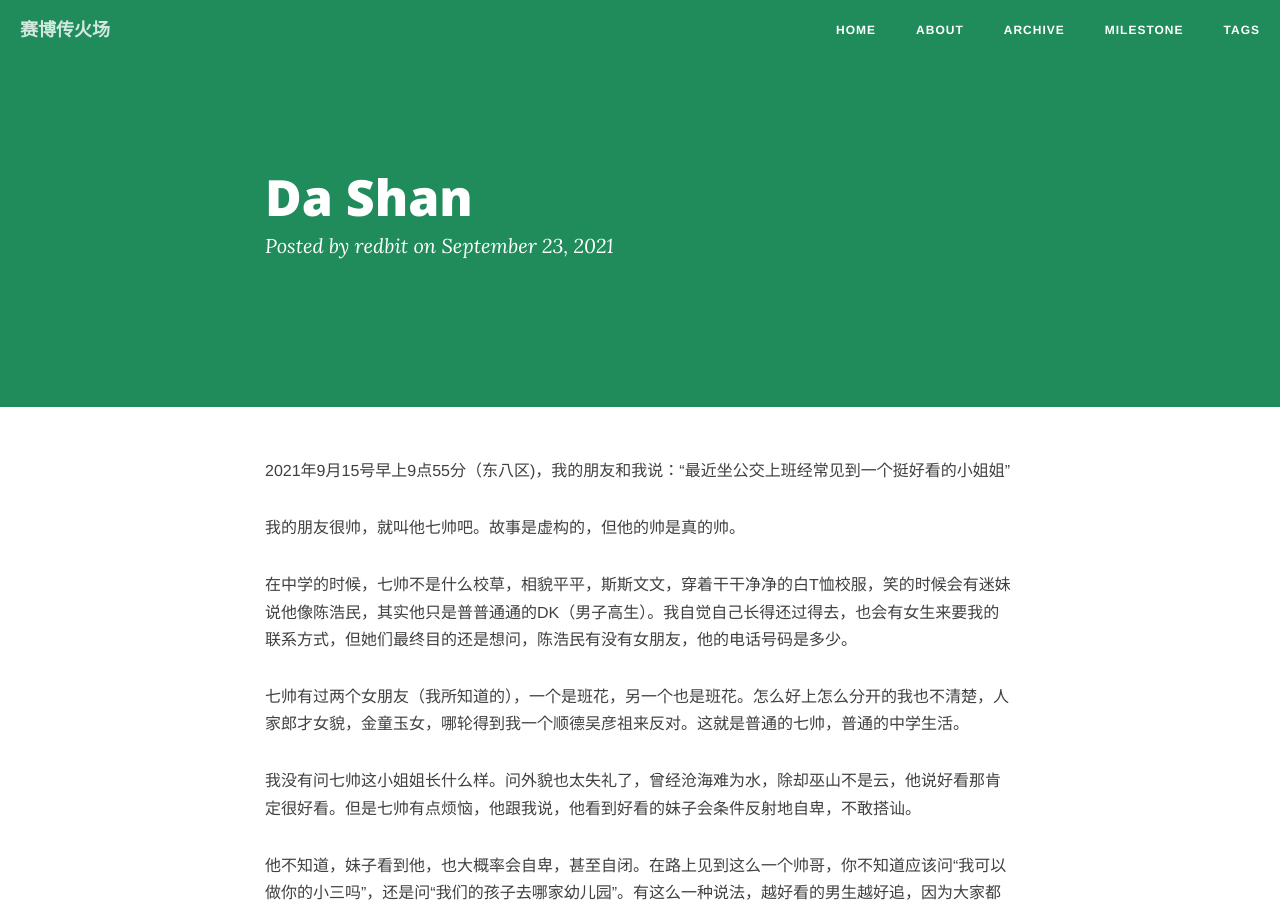
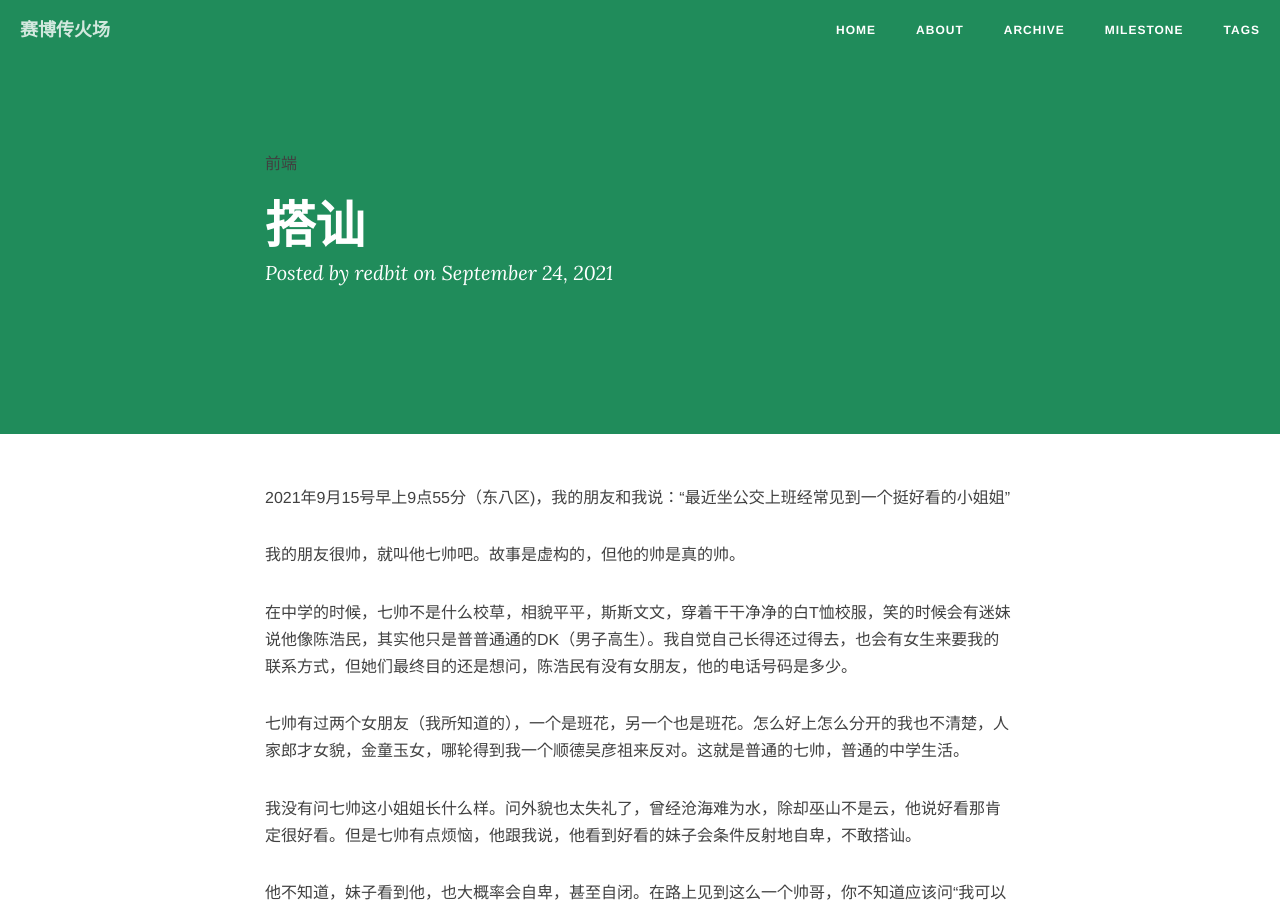
Before and after one commit to redbitBo/redbitBo.github.io, a Jekyll site: the page built from _posts/2021-09-23-Da-Shan.md, in a window 1280 px wide and 900 px high. Built offline with Jekyll 4.4.1, drawn with Linux system fonts in a browser that asks for light colours; nearby versions of some CDN libraries; comment, search, counter and statistics services are not loaded; part of the change alters nothing that is shown.

Commit message:
Update 2021-09-23-Da-Shan.md

```diff
--- a/_posts/2021-09-23-Da-Shan.md
+++ b/_posts/2021-09-23-Da-Shan.md
@@ -1,3 +1,12 @@
+---
+layout: post
+title: 搭讪
+date: 2021-09-24
+categories: Creative Writing
+tags: [前端]
+description: 我的朋友和我说：“最近坐公交上班经常见到一个挺好看的小姐姐”
+---
+
 2021年9月15号早上9点55分（东八区)，我的朋友和我说：“最近坐公交上班经常见到一个挺好看的小姐姐”
 
 我的朋友很帅，就叫他七帅吧。故事是虚构的，但他的帅是真的帅。
```
